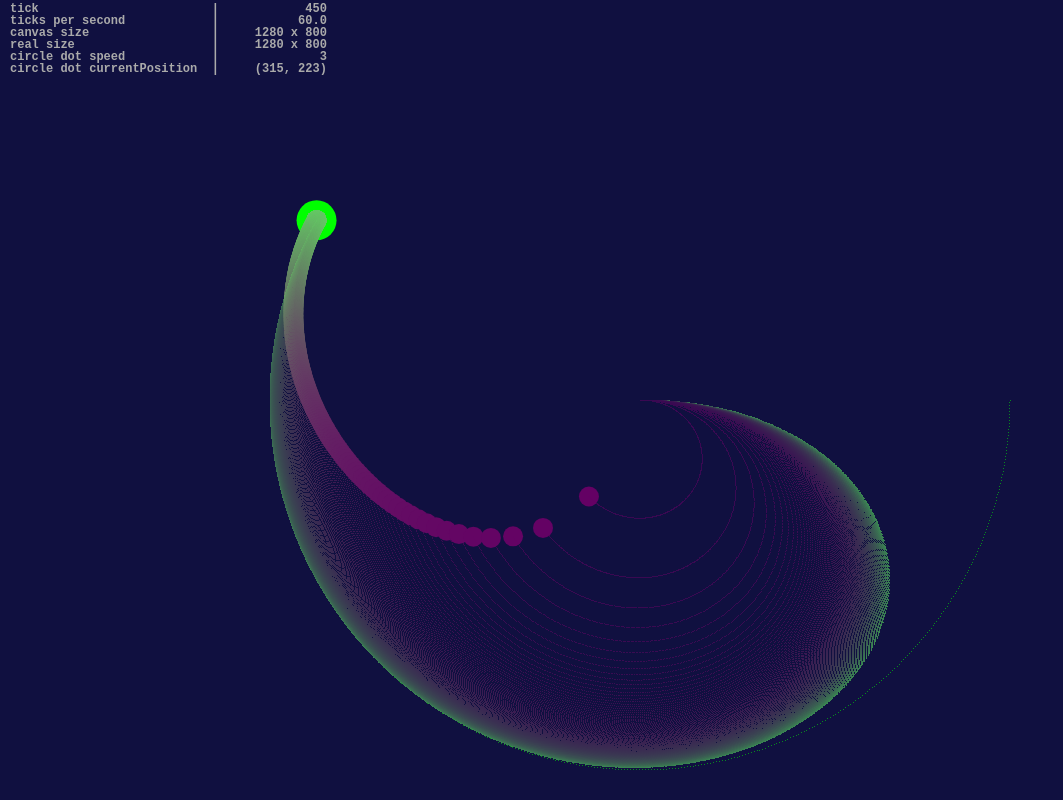
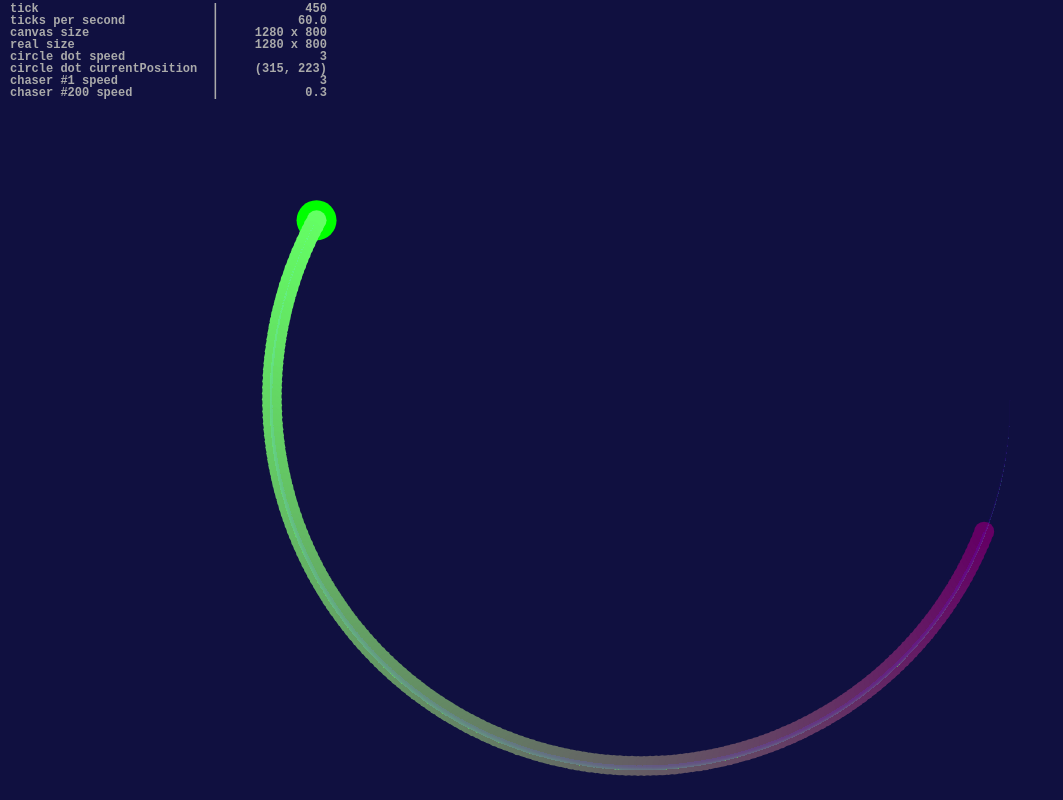
Before and after one commit to yanko397/quick-render, a website with bundled scripts: page src/index.html in a window 1280 px wide. Shown: the whole page, without its empty margins (0-1063 px from the left). Built offline with nearby package versions, Linux system fonts and the light colour scheme; files whose address does not match are found by name.

Commit message:
- better chasers that chase the preceding one - automatically render all elements - fix pos update problem because of call by reference of Point - dynamic status entries - prepare adding menu

```diff
--- a/src/elements/chaser-dot.ts
+++ b/src/elements/chaser-dot.ts
@@ -18,7 +18,7 @@ export class ChaserDot extends Printable implements Dot {
     draw(context: CanvasRenderingContext2D) {
         const { pos, radius, color, speed, target } = this.options;
 
-        const currentPos = pos();
+        let currentPos = structuredClone(pos());
 
         // update position
         if (target) {
--- a/src/elements/circle-dot.ts
+++ b/src/elements/circle-dot.ts
@@ -21,7 +21,7 @@ export class CircleDot extends Printable implements Dot {
     draw(context: CanvasRenderingContext2D) {
         const { pos, radius, color, speed, circleCenter, circleRadius, direction } = this.options;
 
-        const currentPos = pos();
+        const currentPos = structuredClone(pos());
         const currentSpeed = speed();
 
         // update position
--- a/src/elements/dvd-logo.ts
+++ b/src/elements/dvd-logo.ts
@@ -31,7 +31,7 @@ export class DVDLogo extends Printable implements Area {
     draw(context: CanvasRenderingContext2D) {
         const { pos, width, height, right, down, baseSpeed, boostRatio, image } = this.options;
 
-        const currentPos = pos();
+        const currentPos = structuredClone(pos());
         const canvasWidth = this.baseData.width();
         const canvasHeight = this.baseData.height();
 
--- a/src/elements/status-text.ts
+++ b/src/elements/status-text.ts
@@ -14,8 +14,9 @@ export class StatusText {
      */
     draw(context: CanvasRenderingContext2D, entries: StatusEntry[]) {
         function makeStatus(entry: StatusEntry) {
+            let value = typeof entry.value === 'function' ? entry.value() : entry.value;
             return `${entry.name}`.padEnd(28, ' ')
-                + '|' + `${entry.value}`.padStart(15, ' ')
+                + '|' + `${value}`.padStart(15, ' ')
                 + (entry.extra !== undefined ? `  ${entry.extra}` : '');
         }
 
--- a/src/index.html
+++ b/src/index.html
@@ -9,7 +9,10 @@
 </head>
 
 <body>
-    <canvas id="canvas"></canvas>
+    <!-- <div id="container"> -->
+        <canvas id="canvas"></canvas>
+        <!-- <button id="menu">Menü</button> -->
+    <!-- </div> -->
     <script type="module" src="bundle.js"></script>
 </body>
 
--- a/src/index.ts
+++ b/src/index.ts
@@ -1,4 +1,4 @@
-import { ChaserDot, Circle, CircleDot, DVDLogo, StatusText, TrailLayer } from "@elements";
+import { ChaserDot, Circle, CircleDot, DVDLogo, Printable, StatusText, TrailLayer } from "@elements";
 import { Area, Screen, Shape, StatusEntry, Trailable } from "@interfaces";
 
 function getCenter(dto: Area) {
@@ -27,6 +27,12 @@ function animate(canvas: HTMLCanvasElement, context: CanvasRenderingContext2D, o
         width: 150,
         height: 50,
     });
+    const image = new Image();
+    image.src = 'dvd-logo.svg';
+    image.onload = () => {
+        dvdLogo.options.image = image;
+        dvdLogo.options.height = image.height * dvdLogo.options.width / image.width;
+    };
     const dvdChaserDynamic = new ChaserDot({
         pos: () => ({ x: baseData.width() / 2, y: baseData.height() / 2 }),
         radius: 10,
@@ -56,35 +62,39 @@ function animate(canvas: HTMLCanvasElement, context: CanvasRenderingContext2D, o
         speed: () => 3,
         direction: 'clockwise',
     });
-    const circleChasers = []
-    for (let i = 255; i >= 0; i--) {
-        // if (i % 10 !== 0) continue;
-        circleChasers.push(new ChaserDot({
-            pos: () => ({ x: baseData.width() / 2, y: baseData.height() / 2 }),
+    circleDot.draw(context); // initialize circleDot position
+
+    const chaserCount = 200;
+    const circleChasers: ChaserDot[] = Array.from({ length: chaserCount }, (_, i) => {
+        const maxSpeed = circleDot.options.speed();
+        const minSpeed = 0.3;
+        const speedDecrement = (maxSpeed - minSpeed) / (chaserCount - 1);
+
+        const chaserDot = new ChaserDot({
+            pos: circleDot.options.pos,
             radius: 10,
-            color: `rgba(100,${i},100,255)`,
-            speed: () => Math.log(circleDot.options.speed() * i) / circleDot.options.radius * 10,
-            target: () => circleDot.options.pos(),
-        }));
-    }
-    const elements: (Shape & Trailable)[] = [
-        // dvdLogo,
-        // dvdChaserDynamic,
-        // dvdChaserStatic,
-        // circle,
+            color: `rgba(100,${255 - i * (255 / (chaserCount - 1))},100,255)`,
+            speed: () => maxSpeed - i * speedDecrement,
+        });
+
+        chaserDot.options.target = i > 0
+            ? () => circleChasers[i - 1].options.pos()
+            : () => circleDot.options.pos();
+
+        if (i === 0 || i === chaserCount - 1) {
+            chaserDot.entries.push({ name: `chaser #${i + 1} speed`, value: () => chaserDot.options.speed().toPrecision(1) });
+        }
+
+        return chaserDot;
+    });
+
+    const elements: (Shape & Trailable & Printable)[] = [
         circleDot,
         ...circleChasers,
     ];
 
     const trails = new TrailLayer(baseData, elements);
     const statusText = new StatusText(baseData);
-
-    let image = new Image();
-    image.src = 'dvd-logo.svg';
-    image.onload = () => {
-        dvdLogo.options.image = image;
-        dvdLogo.options.height = image.height * dvdLogo.options.width / image.width;
-    };
 
     let recently = performance.now();
     let ticksPerSecond = 0;
@@ -104,11 +114,9 @@ function animate(canvas: HTMLCanvasElement, context: CanvasRenderingContext2D, o
             { name: 'ticks per second', value: ticksPerSecond.toFixed(1) },
             { name: 'canvas size', value: `${baseData.width()} x ${baseData.height()}` },
             { name: 'real size', value: `${baseData.width() * baseData.ratio()} x ${baseData.height() * baseData.ratio()}` },
-            ...(circle.entries),
-            ...(circleDot.entries),
-            ...(dvdChaserDynamic.entries),
-            ...(dvdLogo.entries),
-        ]
+
+            ...(elements.map(element => element.entries).flat()),
+        ];
 
         statusText.draw(context, statusEntries);
         elements.forEach(element => element.draw(context));
--- a/src/interfaces.ts
+++ b/src/interfaces.ts
@@ -39,7 +39,7 @@
 
 export interface StatusEntry {
     name: string;
-    value: string | number;
+    value: string | number | (() => string | number);
     extra?: string;
 };
 
--- a/src/styles.css
+++ b/src/styles.css
@@ -3,6 +3,10 @@ body {
     margin: 0;
     padding: 0;
     overflow: hidden;
+}
+
+#container {
+    position: relative;
 }
 
 canvas {
@@ -11,3 +15,9 @@ canvas {
     background-color: #101040;
     font-size: large;
 }
+
+#menu {
+    position: absolute;
+    top: 10px;
+    right: 10px;
+}
```
